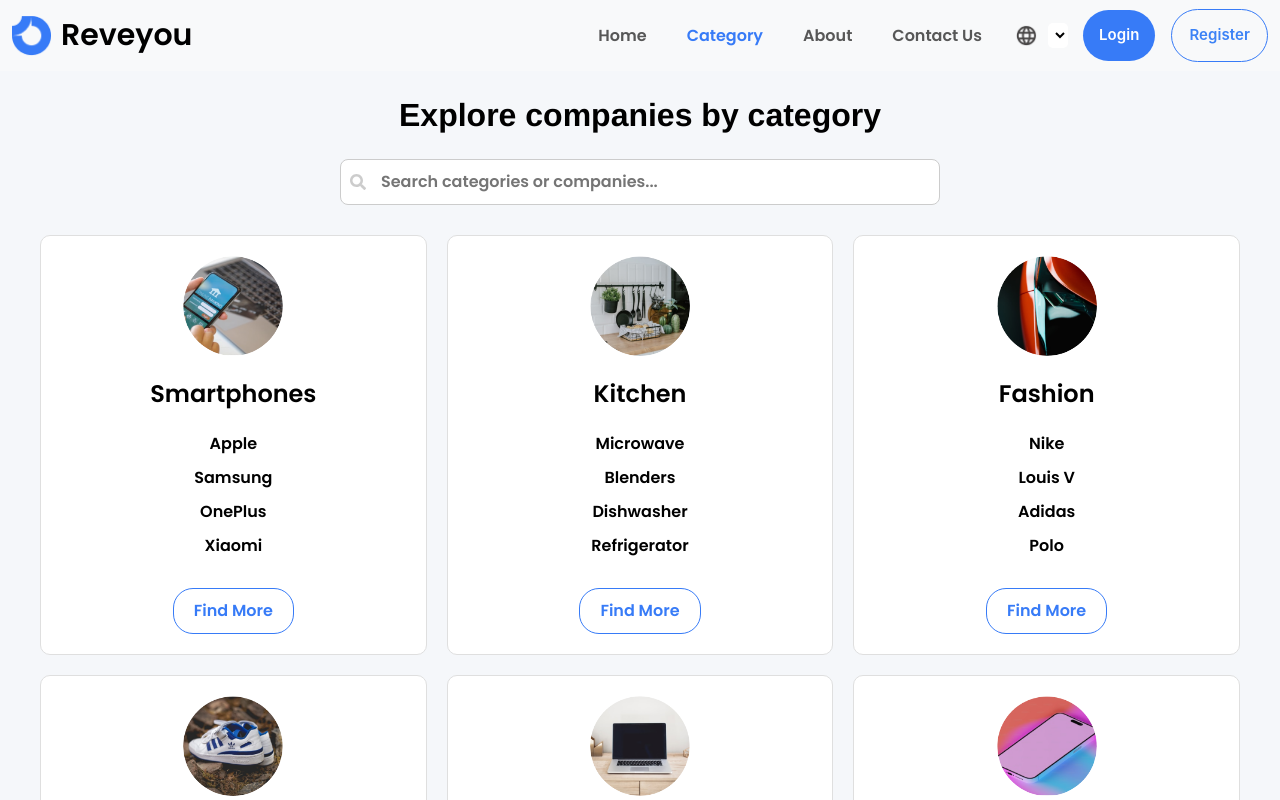
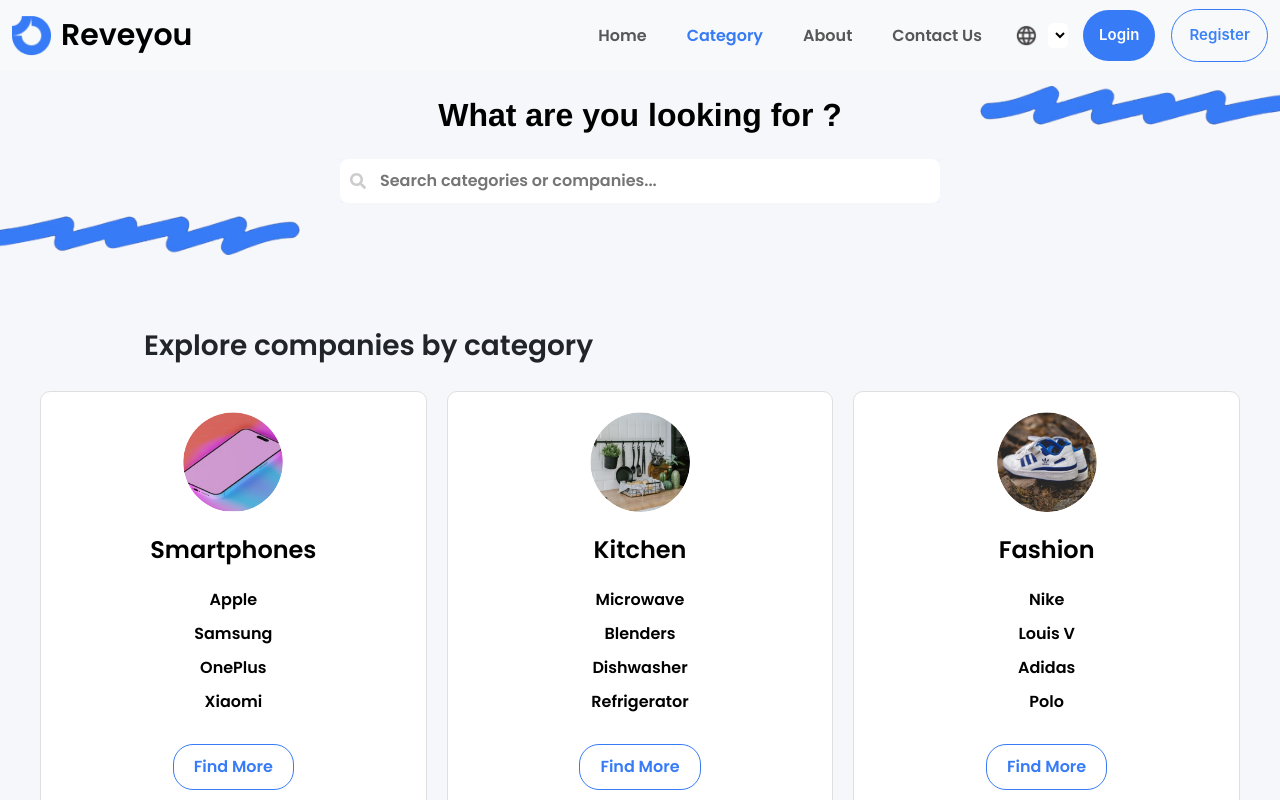
Before and after one commit to saraabdelrhman/wallet-market-master, a React (Create React App) app: page /categories in a window 1280 px wide. Shown: the top 800 px of the page. Built offline with nearby package versions, Linux system fonts and the light colour scheme.

Commit message:
products

```diff
--- a/src/components/Categories.js
+++ b/src/components/Categories.js
@@ -6,15 +6,16 @@
 import img3 from './images/BG (3).png';
 import img4 from './images/BG (4).png';
 import img5 from './images/BG (5).png';
+import shape from './images/zgzg-removebg-preview.png';
+import shape2 from './images/zgzg-left.png';
 
-// Import a search icon (FontAwesome or any other library can be used)
 import { FaSearch } from 'react-icons/fa';
 import { Link } from 'react-router-dom';
 
 const categories = [
   {
     name: 'Smartphones',
-    image: img1,
+    image: img,
     items: ['Apple', 'Samsung', 'OnePlus', 'Xiaomi'],
   },
   {
@@ -24,22 +25,22 @@
   },
   {
     name: 'Fashion',
-    image: img3,
+    image: img4,
     items: ['Nike', 'Louis V', 'Adidas', 'Polo'],
   },
   {
     name: 'Finance',
-    image: img4,
+    image: img1,
     items: ['American Digital Bank', 'SolarisBank', 'O2 Banking', 'Penta'],
   },
   {
     name: 'Cars',
-    image: img5,
+    image: img3,
     items: ['Tesla', 'Toyota', 'BYD', 'Honda'],
   },
   {
     name: 'Laptops',
-    image: img, // Adding the 6th category with another image
+    image: img1, // Adding the 6th category with another image
     items: ['MacBook', 'Dell', 'HP', 'Lenovo'],
   },
 ];
@@ -64,8 +65,37 @@
         justifyContent: 'center',
         alignItems: 'center',
         padding: '20px',
+        position: 'relative', // Set position relative to anchor the absolute shapes
       }}
     >
+      {/* Left shape */}
+      <img
+        src={shape2}
+        alt="shape"
+        className='d-none d-md-flex'
+        style={{
+          position: 'absolute',
+          top: '140px',
+          left: '0',
+          width: '300px', // Adjust width as needed
+          zIndex: '-1', // Keep it behind the content
+        }}
+      />
+
+      {/* Right shape */}
+      <img
+        src={shape}
+        alt="shape"
+        className='d-none d-md-flex'
+        style={{
+          position: 'absolute',
+          top: '15px',
+          right: '0',
+          width: '300px', // Adjust width as needed
+          zIndex: '-1', // Keep it behind the content
+        }}
+      />
+
       <div
         style={{
           width: '100%',
@@ -78,7 +108,7 @@
           marginBottom: '20px',
         }}
       >
-        Explore companies by category
+        What are you looking for ?
       </div>
 
       {/* Search Input with Icon on the Left */}
@@ -86,6 +116,7 @@
         style={{
           position: 'relative',
           width: '100%',
+          backgroundColor: '#eef5ff',
           maxWidth: '600px',
           marginBottom: '30px',
         }}
@@ -107,12 +138,19 @@
           style={{
             width: '100%',
             padding: '10px 10px 10px 40px', // Add extra padding on the left for the icon
-            border: '1px solid #ccc',
+            border: '0px solid #ccc',
             borderRadius: '8px',
             fontSize: '1rem',
             boxSizing: 'border-box',
           }}
         />
+      </div>
+
+      {/* The sentence aligned to the left */}
+      <div style={{ width: '100%', marginBottom: '20px' }}>
+        <h3 className='fs-3 fw-bold mt-5 pt-5' style={{ marginLeft: '10%', fontWeight: '400' }}>
+          Explore companies by category
+        </h3>
       </div>
 
       <div
@@ -123,18 +161,11 @@
           width: '100%',
           maxWidth: '1200px',
           boxSizing: 'border-box',
-
-          /* Media queries for responsiveness */
-          '@media (max-width: 1024px)': {
-            gridTemplateColumns: 'repeat(2, 1fr)', // 2 columns for tablets
-          },
-          '@media (max-width: 768px)': {
-            gridTemplateColumns: 'repeat(1, 1fr)', // 1 column for mobile devices
-          },
         }}
       >
         {/* Display Filtered Categories */}
-        {filteredCategories.map((category) => (
+        {filteredCategories.length > 0 ? (
+          filteredCategories.map((category) => (
             <div
               key={category.name}
               style={{
@@ -186,7 +217,8 @@
                   </div>
                 ))}
               </div>
-        <Link to={'/categoriesdetails'}>   <button
+              <Link to={'/categoriesdetails'}>
+                <button
                   style={{
                     padding: '10px 20px',
                     borderRadius: '20px',
@@ -197,12 +229,11 @@
                   }}
                 >
                   Find More
-            </button></Link>
+                </button>
+              </Link>
             </div>
-        ))}
-
-        {/* If no categories match the search query */}
-        {filteredCategories.length === 0 && (
+          ))
+        ) : (
           <div
             style={{
               gridColumn: 'span 3',
```
Also changed, not shown: src/components/images/zgzg-left.png (added), src/components/images/zgzg-removebg-preview.png (added). Lines whose indentation alone changed are shown as unchanged.
